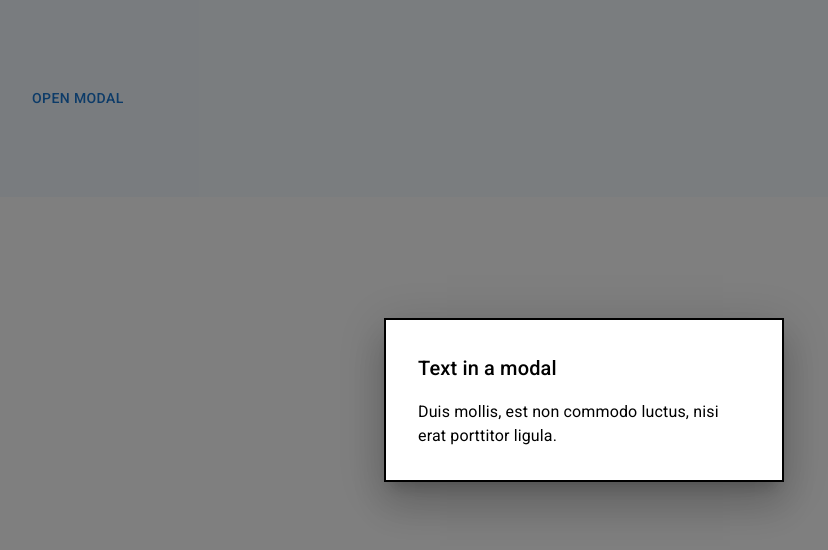
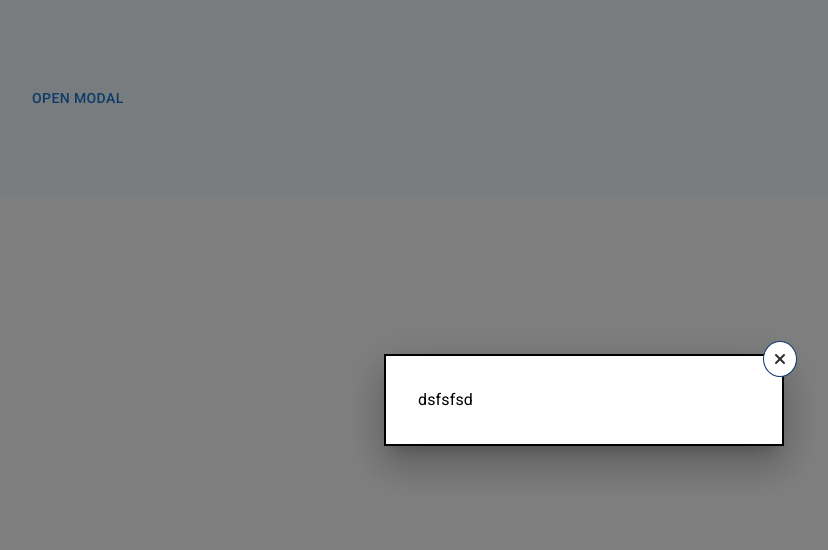
Before and after one commit to Asifdvp/Proejct-ITS, a React (Create React App) app: page / in a window 1280 px wide. Both pictures are taken after a click on the button "OPEN MODAL". Shown: the top 550 px of the page, without its empty margins (56-884 px from the left). Built offline with nearby package versions, Linux system fonts and the light colour scheme.

Commit message:
Modal Component structure complete

```diff
--- a/src/App.tsx
+++ b/src/App.tsx
@@ -1,8 +1,6 @@
 import React from 'react';
 import './App.css';
-import ModalComponent from './Components/Modals/ModalComponent';
 import RemoveMemberAlert from './Components/Modals/RemoveMemberAlert';
-
 function App() {
   return (
     <div className="App">
--- a/src/Components/Buttons/style.css
+++ b/src/Components/Buttons/style.css
@@ -4,7 +4,10 @@
   border: 0.6px solid #0F3673;
   box-shadow: none;
   width: 34px;
-  height: auto;
+  height: 34px;
+  position: absolute;
+  right: -15px;
+  top: -15px;
 }
 .MuiButton-root.addBtn, .MuiFab-root.addBtn {
   background: #6FC03D;
--- a/src/Components/Buttons/style.scss
+++ b/src/Components/Buttons/style.scss
@@ -7,7 +7,10 @@
         border: 0.6px solid #0F3673;
         box-shadow: none;
         width: 34px;
-        height: auto;
+        height: 34px;
+        position: absolute;
+        right: -15px;
+        top:-15px;
     }
     &.addBtn{
         background: #6FC03D;
--- a/src/Components/Modals/ModalComponent.tsx
+++ b/src/Components/Modals/ModalComponent.tsx
@@ -3,7 +3,7 @@ import Box from '@mui/material/Box';
 import Button from '@mui/material/Button';
 import Typography from '@mui/material/Typography';
 import Modal from '@mui/material/Modal';
-
+import ClearButton from '../Buttons/ClearButton';
 const style = {
   position: 'absolute' as 'absolute',
   top: '50%',
@@ -16,27 +16,26 @@ const style = {
   p: 4,
 };
 
-export default function BasicModal() {
-  const [open, setOpen] = React.useState(false);
-  const handleOpen = () => setOpen(true);
-  const handleClose = () => setOpen(false);
+export default function ModalComponent(props:any) {
+  // const [open, setOpen] = React.useState(false);
+  // const handleOpen = () => setOpen(true);
+  // const handleClose = () => setOpen(false);
 
+React.useEffect(()=>{
+
+  console.log(props.open)
+})
   return (
     <div>
-      <Button onClick={handleOpen}>Open modal</Button>
       <Modal
-        open={open}
-        onClose={handleClose}
+        open={props.open}
+        onClose={props.handleClose}
         aria-labelledby="modal-modal-title"
         aria-describedby="modal-modal-description"
       >
         <Box sx={style}>
-          <Typography id="modal-modal-title" variant="h6" component="h2">
-            Text in a modal
-          </Typography>
-          <Typography id="modal-modal-description" sx={{ mt: 2 }}>
-            Duis mollis, est non commodo luctus, nisi erat porttitor ligula.
-          </Typography>
+          {props.clear ? <ClearButton/> : null }
+      {props.children}
         </Box>
       </Modal>
     </div>
--- a/src/Components/Modals/RemoveMemberAlert.tsx
+++ b/src/Components/Modals/RemoveMemberAlert.tsx
@@ -3,7 +3,7 @@ import Box from '@mui/material/Box';
 import Button from '@mui/material/Button';
 import Typography from '@mui/material/Typography';
 import Modal from '@mui/material/Modal';
-
+import ModalComponent from './ModalComponent';
 const style = {
   position: 'absolute' as 'absolute',
   top: '50%',
@@ -18,27 +18,16 @@ const style = {
 
 export default function RemoveMemberAlert() {
   const [open, setOpen] = React.useState(false);
-  const handleOpen = () => setOpen(true);
-  const handleClose = () => setOpen(false);
+ const handleOpen = () => setOpen(true);
+   const handleClose = () => setOpen(false);
 
   return (
+
     <div>
-      <Button onClick={handleOpen}>Open modal</Button>
-      <Modal
-        open={open}
-        onClose={handleClose}
-        aria-labelledby="modal-modal-title"
-        aria-describedby="modal-modal-description"
-      >
-        <Box sx={style}>
-          <Typography id="modal-modal-title" variant="h6" component="h2">
-            Text in a modal
-          </Typography>
-          <Typography id="modal-modal-description" sx={{ mt: 2 }}>
-            Duis mollis, est non commodo luctus, nisi erat porttitor ligula.
-          </Typography>
-        </Box>
-      </Modal>
+      <Button onClick={(handleOpen)}>Open modal</Button>
+   <ModalComponent open={open} handleClose={handleClose} clear={true}>
+           <Typography>dsfsfsd</Typography>
+   </ModalComponent>
     </div>
   );
 }
```
Also changed, not shown: 1 other file (tests, documents, lock files or other folders).
